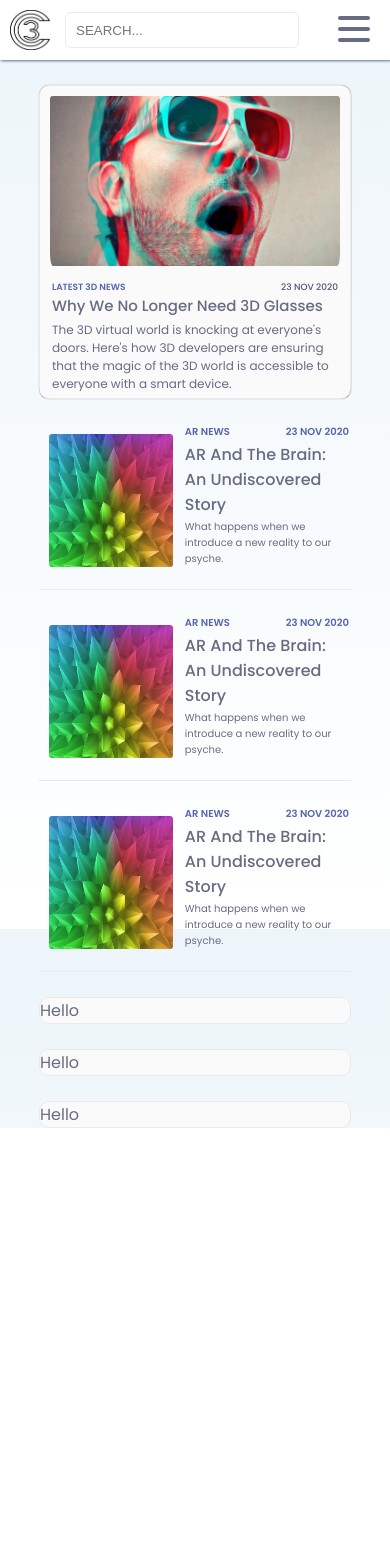
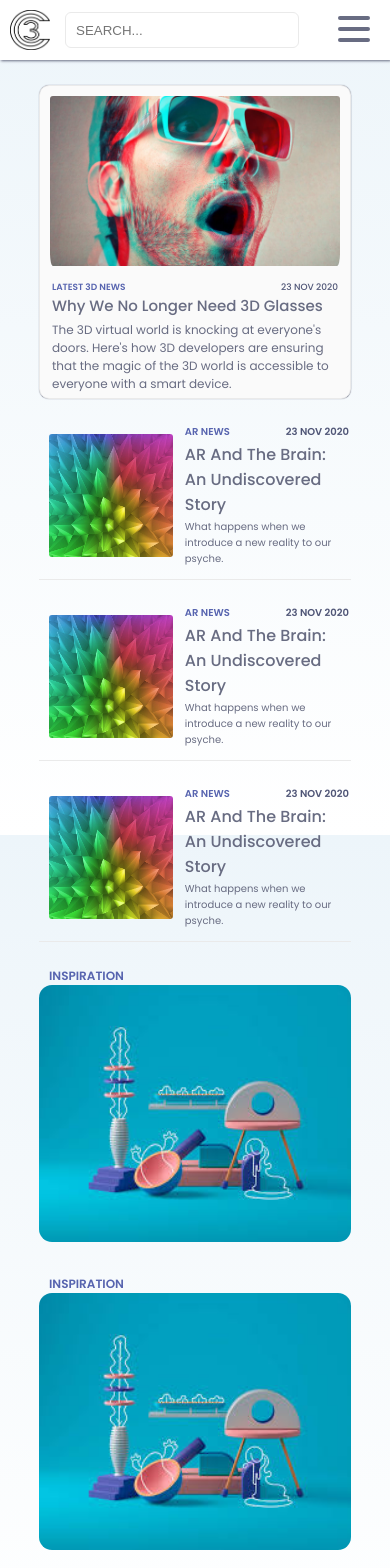
Before and after one commit to aprillialee/3-c, a Next.js app: page / in a window 390 px wide. Shown: the top 1568 px of the page. Before the commit the page ends 1128 px from the top, so only its background shows below. Built offline with nearby package versions, Linux system fonts and the light colour scheme.

Commit message:
homepage complete and responsive

```diff
--- /dev/null
+++ b/components/homepage/home-cards/MediumCard.js
@@ -0,0 +1,41 @@
+import styled from "styled-components";
+
+function MediumCard() {
+  return(
+  <MediumCardStyled>
+    <Category>INSPIRATION</Category>
+    <ImageContainer>
+      <img src="./inspiration.jpeg"/>
+    </ImageContainer>
+  </MediumCardStyled>
+  )
+};
+
+const MediumCardStyled = styled.div`
+width: 100%;
+height: 100%;
+display: grid;
+grid-template-columns: repeat(2, 1fr) repeat(3, 0);
+grid-template-rows: 0.1fr 1fr repeat(2, 0);
+`
+
+const Category = styled.div`
+grid-area: 1 / 1 / 2 / 2;
+color: #5764AF;
+font-size: 12px;
+font-weight: 600;
+align-self: end;
+padding-left: 10px;
+`
+
+const ImageContainer = styled.div`
+grid-area: 2 / 1 / 3 / 3;
+
+img {
+  width: 100%;
+  height: 100%;
+  border-radius: 13px;
+}
+`
+
+export default MediumCard;
--- a/components/homepage/home-cards/SideCard.js
+++ b/components/homepage/home-cards/SideCard.js
@@ -57,7 +57,7 @@ align-self: end;
 
 const Date = styled.div`
 grid-area: 1 / 4 / 2 / 5;
-color: #5764AF;
+color: #4F5576;
 font-size: 10px;
 font-weight: 600;
 align-self: end;
@@ -73,7 +73,6 @@ font-weight: 500;
 const Subtitle = styled.div`
 grid-area: 3 / 3 / 4 / 5;
 font-size: 10px;
-padding-bottom: 10px;
 `
 
 export default SideCard;
--- a/components/homepage/layout/HomeLayout.js
+++ b/components/homepage/layout/HomeLayout.js
@@ -2,6 +2,7 @@ import styled from "styled-components"
 
 import HeadlineCard from "../home-cards/HeadlineCard"
 import SideCard from "../home-cards/SideCard"
+import MediumCard from "../home-cards/MediumCard"
 
 function HomeLayout() {
   return(
@@ -18,16 +19,22 @@ function HomeLayout() {
     <Item4>
       <SideCard/>
     </Item4>
-    <Item5>Hello</Item5>
-    <Item6>Hello</Item6>
-    <Item7>Hello</Item7>
+    <Item5>
+      <MediumCard/>
+      </Item5>
+    <Item6>
+      <MediumCard/>
+    </Item6>
+    <Item7>
+      <MediumCard/>
+    </Item7>
   </HomeLayoutStyled>
   )
 }
 
 const HomeLayoutStyled = styled.div`
 width: 80%;
-height: 100vh;
+height: 750px;
 margin: auto;
 margin-top: 25px;
 display: grid;
@@ -76,25 +83,16 @@ grid-area: 3 / 5 / 4 / 7;
 const Item5 = styled.div`
 width: 100%;
 height: 100%;
-border: 0.1px solid #EAEAEA;
-background: #FAFAFA;
-border-radius: 10px;
 grid-area: 4 / 1 / 6 / 3;
 `
 const Item6 = styled.div`
 width: 100%;
 height: 100%;
-border: 0.1px solid #EAEAEA;
-background: #FAFAFA;
-border-radius: 10px;
 grid-area: 4 / 3 / 6 / 5;
 `
 const Item7 = styled.div`
 width: 100%;
 height: 100%;
-border: 0.1px solid #EAEAEA;
-background: #FAFAFA;
-border-radius: 10px;
 grid-area: 4 / 5 / 6 / 7;
 `
 
```
Also changed, not shown: public/inspiration.jpeg (added).
